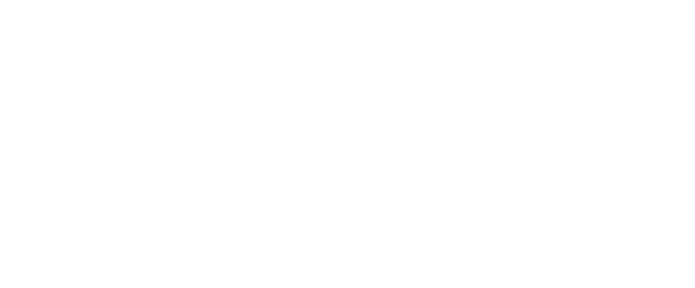
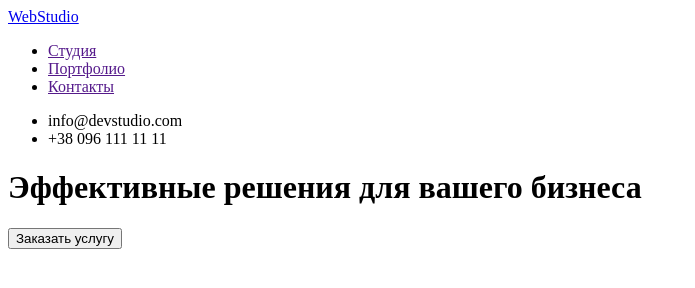
Before and after one commit to BloodyEye/goit-markup-hw-02, a plain HTML site: page index.html in a window 1280 px wide. Shown: the whole page, without its empty margins (0-695 px from the left). Drawn offline with Linux system fonts and the light colour scheme.

Commit message:
Добавляет футер и мэйн

```diff
--- a/index.html
+++ b/index.html
@@ -4,18 +4,34 @@
     <meta charset="UTF-8">
     <meta http-equiv="X-UA-Compatible" content="IE=edge">
     <meta name="viewport" content="width=device-width, initial-scale=1.0">
-    <title>    </title>
+    <title>WebStudio</title>
 </head>
 <body>
     <header>
-        <nav>
-            <ul>
-            </ul>
-        </nav>
+       <a href="/">
+        WebStudio
+       </a>
+    <nav>
+        <ul>
+            <li><a href="">Студия</a></li>
+            <li><a href="">Портфолио</a></li>
+            <li><a href="">Контакты</a></li>
+        </ul>
+        <ul>
+            <li><a href="mailto:info@devstudio.com"></a>info@devstudio.com</li>
+            <li><a href="tel:+380961111111"></a>+38 096 111 11 11</li>
+        </ul>
+    </nav>
     </header>
+
     <main>
 <!-- main content-->
+<div>
+    <h1>Эффективные решения для вашего бизнеса</h1>
+</div>
+    <button type="button">Заказать услугу</button>
     </main>
+
     <footer>
 
     </footer>
```
